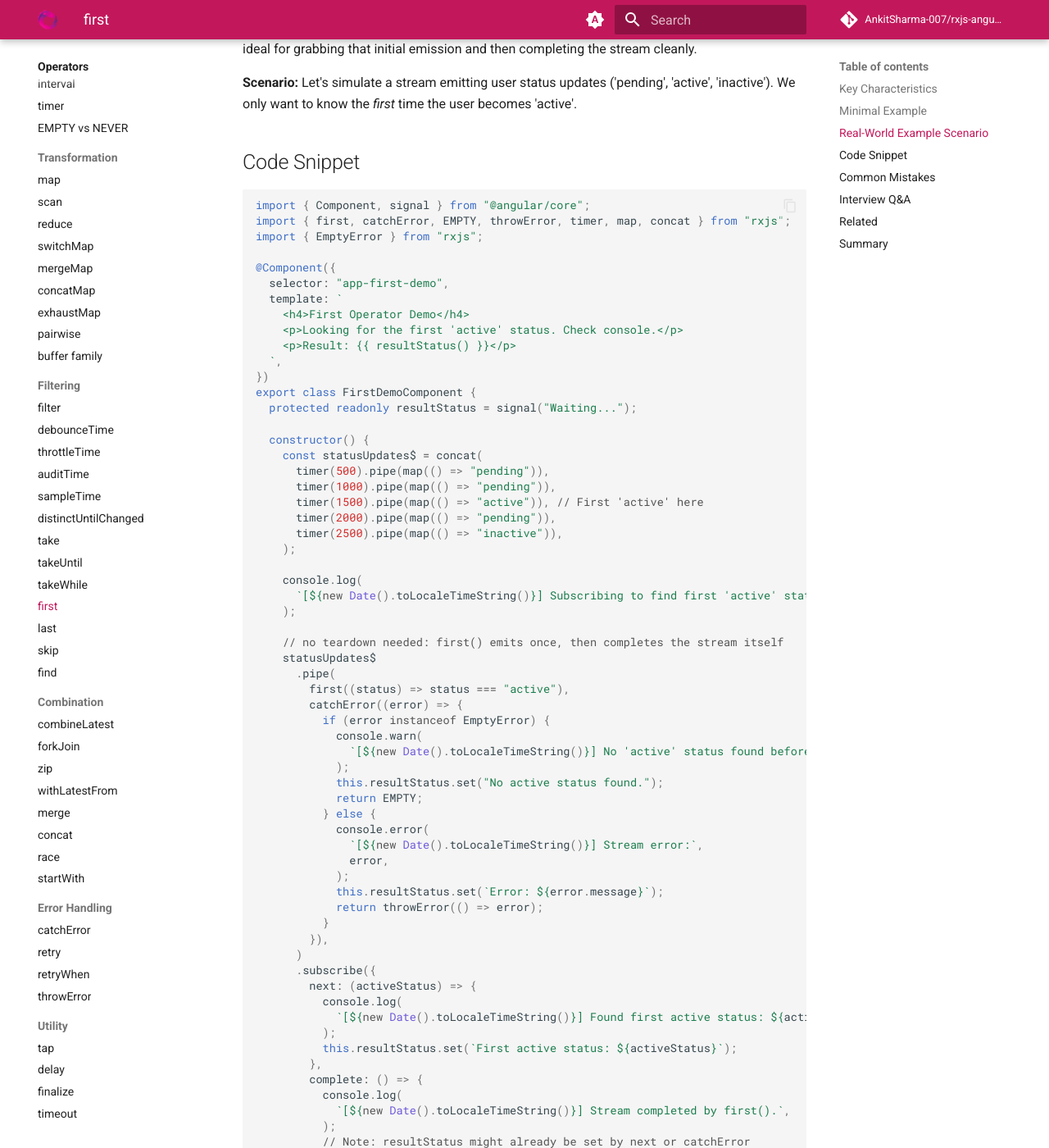
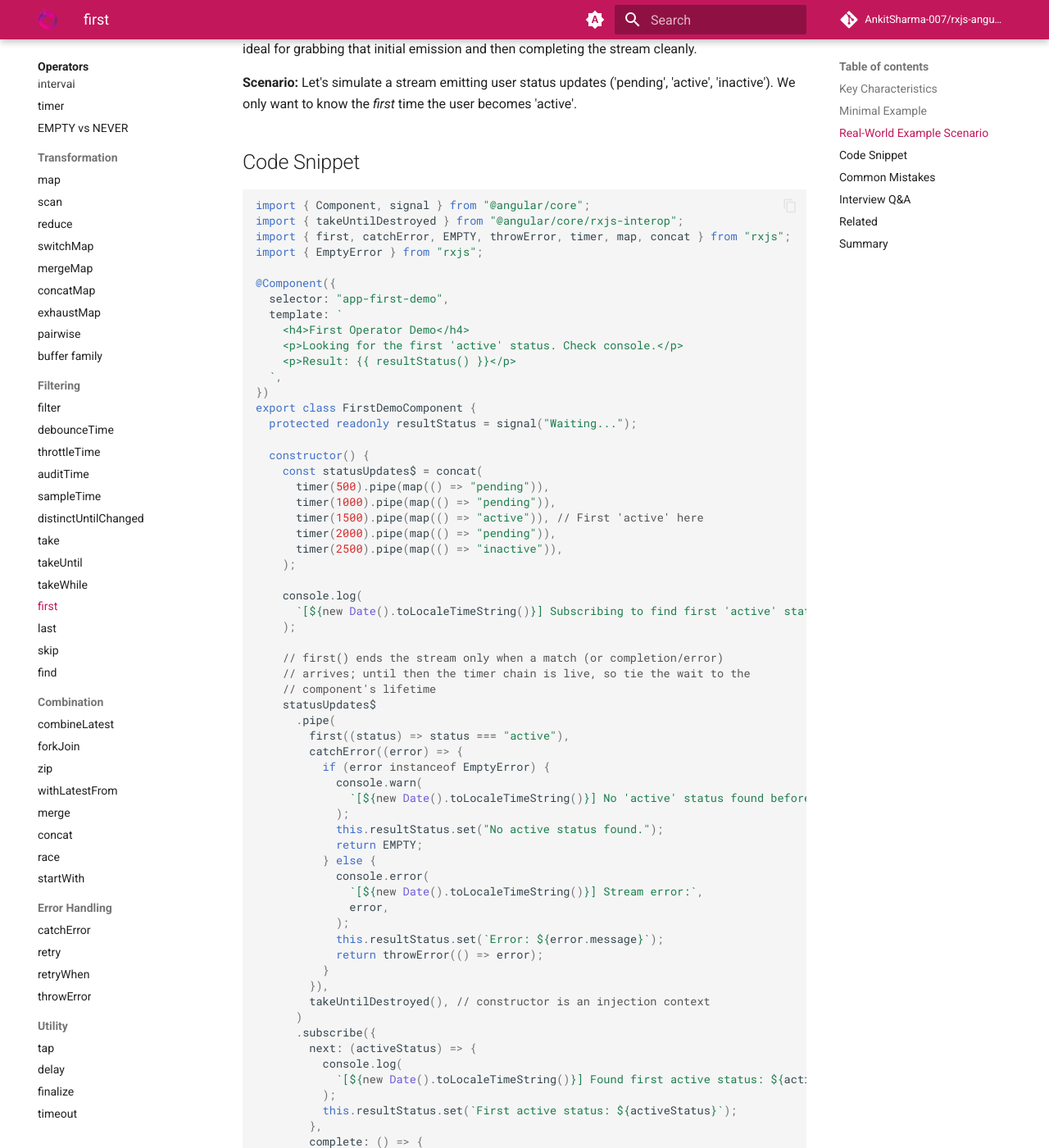
Before and after one commit to AnkitSharma-007/rxjs-angular-interview-guide, an MkDocs documentation site: the page built from docs/operators/filtering/first.md, in a window 1280 px wide and 1400 px high, scrolled down 1525 px. Shown: the whole window at 82% size. Built offline with MkDocs 1.6.1 and Material for MkDocs 9.7.7, drawn with Linux system fonts in a browser that asks for light colours; plug-ins that fetch from the network failed and are left out; comment, search, counter and statistics services are not loaded.

````diff
--- a/docs/operators/filtering/first.md
+++ b/docs/operators/filtering/first.md
@@ -54,6 +54,7 @@ Imagine your Angular application needs to load some initial configuration data w
 
 ```typescript
 import { Component, signal } from "@angular/core";
+import { takeUntilDestroyed } from "@angular/core/rxjs-interop";
 import { first, catchError, EMPTY, throwError, timer, map, concat } from "rxjs";
 import { EmptyError } from "rxjs";
 
@@ -81,7 +82,9 @@ export class FirstDemoComponent {
       `[${new Date().toLocaleTimeString()}] Subscribing to find first 'active' status...`,
     );
 
-    // no teardown needed: first() emits once, then completes the stream itself
+    // first() ends the stream only when a match (or completion/error)
+    // arrives; until then the timer chain is live, so tie the wait to the
+    // component's lifetime
     statusUpdates$
       .pipe(
         first((status) => status === "active"),
@@ -101,6 +104,7 @@ export class FirstDemoComponent {
             return throwError(() => error);
           }
         }),
+        takeUntilDestroyed(), // constructor is an injection context
       )
       .subscribe({
         next: (activeStatus) => {
````
Also changed, not shown: docs/angular/rxjs-vs-resource.md (+3 -3 lines), docs/angular/signals-interop.md (+1 -1 lines), docs/operators/combination/withLatestFrom.md (+1 -1 lines).
